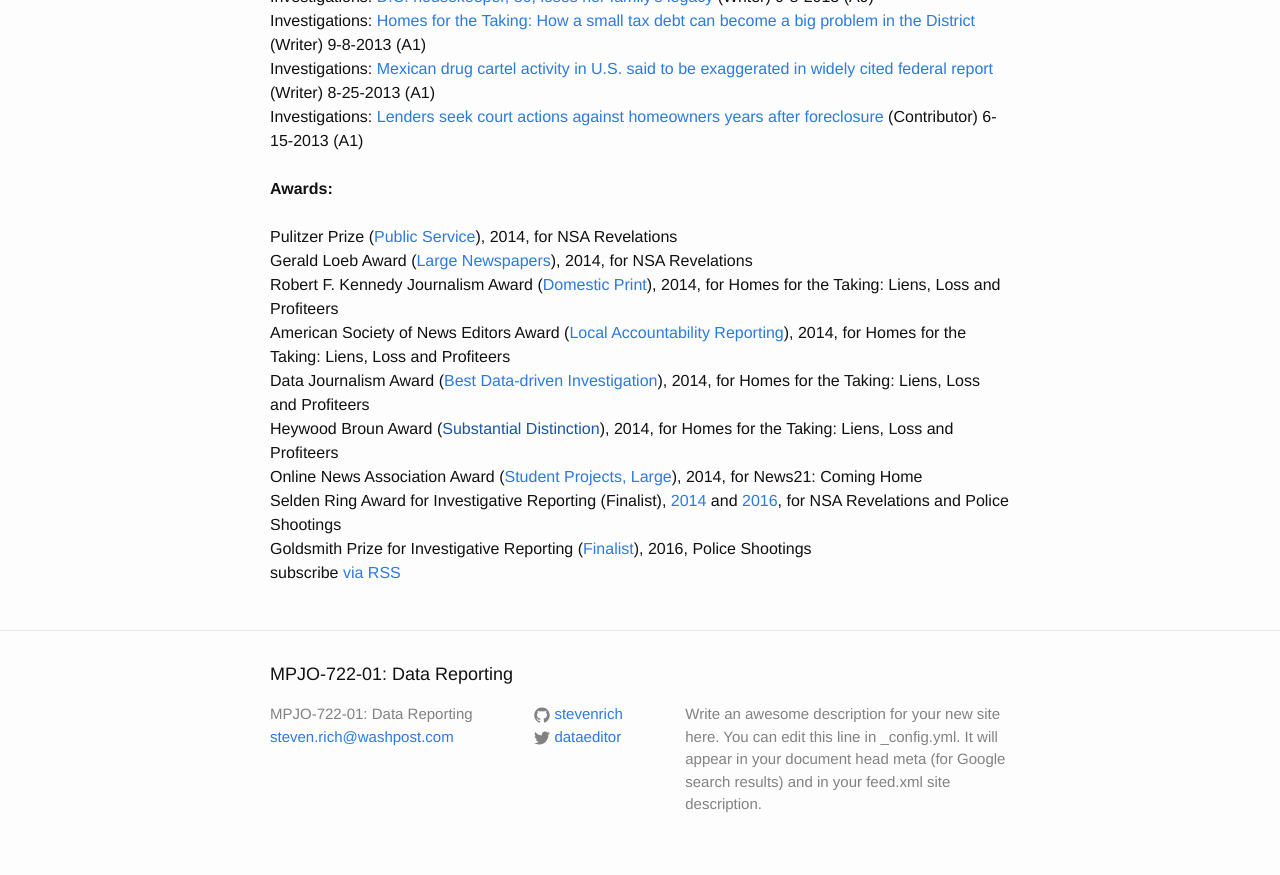
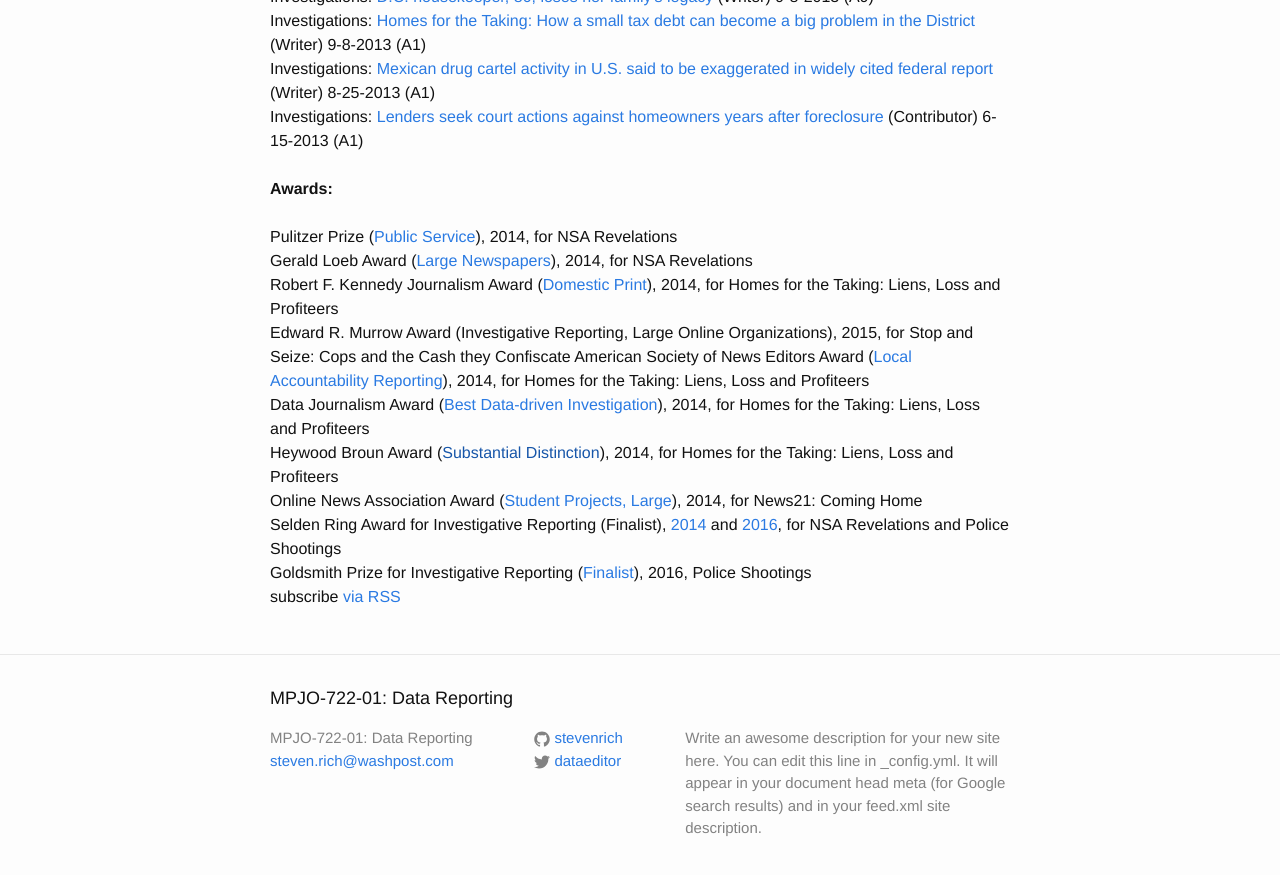
Before and after one commit to stevenrich-zz/stevenrich.github.io, a Jekyll site: the page built from clips.html, in a window 1280 px wide and 900 px high, scrolled down 3512 px. Shown: the top 875 px of the window. Built offline with Jekyll 4.4.1, drawn with Linux system fonts in a browser that asks for light colours.

Commit message:
Update clips.html

```diff
--- a/clips.html
+++ b/clips.html
@@ -107,6 +107,7 @@
   Pulitzer Prize (<a href="http://www.pulitzer.org/works/2014-Public-Service-Group1">Public Service</a>), 2014, for NSA Revelations<br>
   Gerald Loeb Award (<a href="http://www.anderson.ucla.edu/gerald-loeb-awards/2014-winners">Large Newspapers</a>), 2014, for NSA Revelations<br>
   Robert F. Kennedy Journalism Award (<a href="http://rfkcenter.org/2014-robert-f-kennedy-journalism-award-recipients">Domestic Print</a>), 2014, for Homes for the Taking: Liens, Loss and Profiteers<br>
+  Edward R. Murrow Award (Investigative Reporting, Large Online Organizations), 2015, for Stop and Seize: Cops and the Cash they Confiscate
   American Society of News Editors Award (<a href="http://asne.org/blog_home.asp?Display=1666">Local Accountability Reporting</a>), 2014, for Homes for the Taking: Liens, Loss and Profiteers<br>
   Data Journalism Award (<a href="http://www.globaleditorsnetwork.org/programmes/data-journalism-awards/">Best Data-driven Investigation</a>), 2014, for Homes for the Taking: Liens, Loss and Profiteers<br>
   Heywood Broun Award (<a href="">Substantial Distinction</a>), 2014, for Homes for the Taking: Liens, Loss and Profiteers<br>
```
